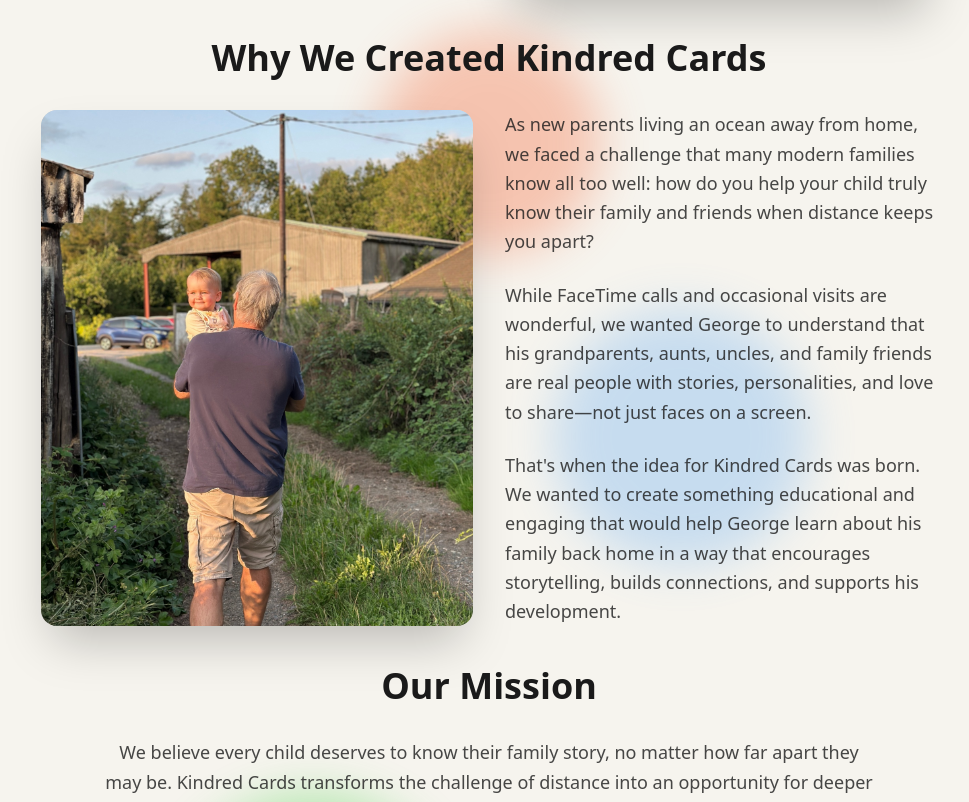
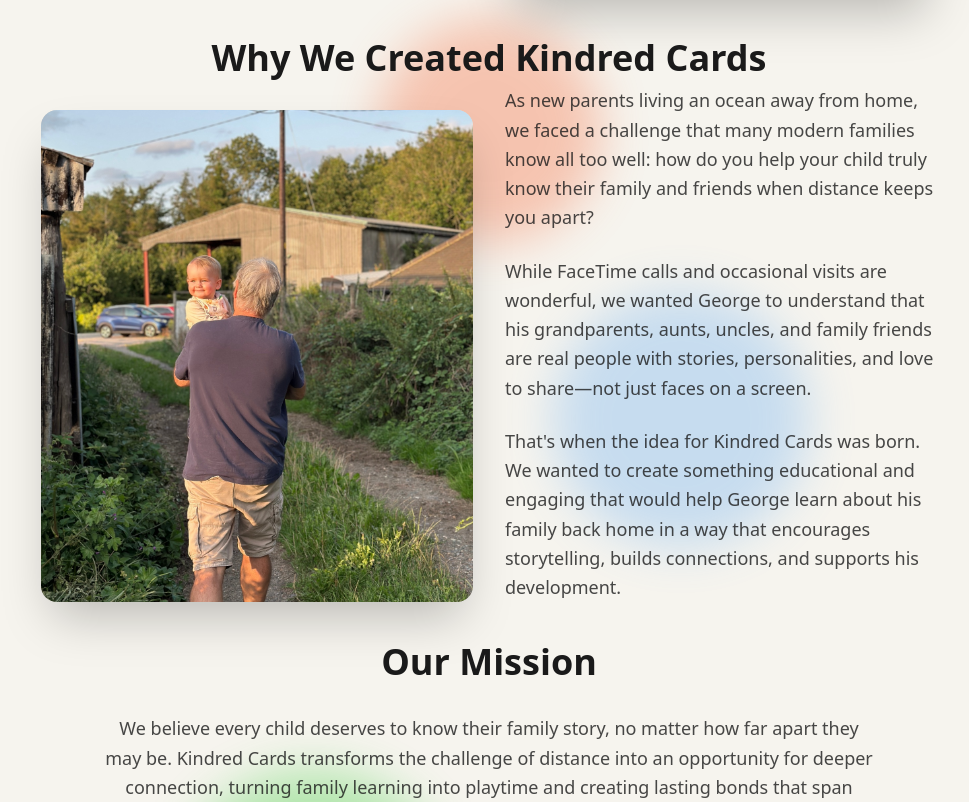
Before and after one commit to whisky-willis/family-flash-cards-fun, a React (Vite) app: page /about in a window 1280 px wide. Shown: the part 699-1501 px from the top of the page, without its empty margins (151-1120 px from the left). Built offline with nearby package versions, Linux system fonts and the light colour scheme; a web font is replaced by a local one.

Commit message:
Fix: Remove top spacing
Remove unnecessary blank space at the top of the About page section.

```diff
--- a/src/pages/About.tsx
+++ b/src/pages/About.tsx
@@ -111,7 +111,7 @@ const About = () => {
                 </div>
                 <figcaption className="sr-only">Why we created Kindred Cards</figcaption>
               </figure>
-              <div className="space-y-6">
+              <div className="space-y-6 -mt-4 md:-mt-6">
                 <p>As new parents living an ocean away from home, we faced a challenge that many modern families know all too well: how do you help your child truly know their family and friends when distance keeps you apart?</p>
                 <p>While FaceTime calls and occasional visits are wonderful, we wanted George to understand that his grandparents, aunts, uncles, and family friends are real people with stories, personalities, and love to share—not just faces on a screen.</p>
                 <p>That&apos;s when the idea for Kindred Cards was born. We wanted to create something educational and engaging that would help George learn about his family back home in a way that encourages storytelling, builds connections, and supports his development.</p>
```
